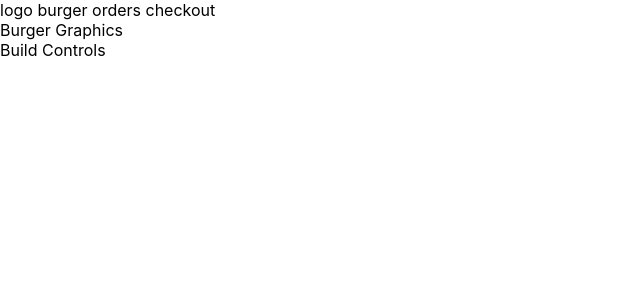
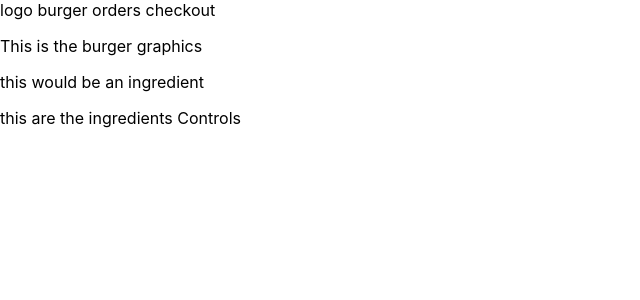
Before and after one commit to germancardenasm/burgerRestaurantOrderSystem, a React (Create React App) app: page / in a window 1280 px wide. Shown: the top 300 px of the page, without its empty margins (0-640 px from the left). Built offline with nearby package versions, Linux system fonts and the light colour scheme.

Commit message:
Create an Ingredietn functional component to represent the ingredients

```diff
--- /dev/null
+++ b/src/components/Burger/BurgerGraphic/BurgerGraphic.js
@@ -0,0 +1,13 @@
+import React from 'react'
+import Ingredient from '../Ingredient/Ingredient'
+
+const BurgerGraphic = () => {
+    return (
+        <div>
+            <p>This is the burger graphics</p>
+            <Ingredient />
+        </div>
+    )
+}
+
+export default BurgerGraphic
--- /dev/null
+++ b/src/components/Burger/Ingredient/Ingredient.js
@@ -0,0 +1,13 @@
+import React from 'react'
+
+const ingredient = (props) => {
+    let ingredient = null;
+    let classname = "bread_bottom"
+
+    ingredient= <div className={classname} />;
+    return (
+       <p>this would be an ingredient</p>
+    )
+}
+
+export default ingredient
--- a/src/containers/BurgerBuilder/BurgerBuilder.js
+++ b/src/containers/BurgerBuilder/BurgerBuilder.js
@@ -1,4 +1,5 @@
 import React, { Component } from 'react';
+import BurgerGraphic from '../../components/Burger/BurgerGraphic/BurgerGraphic'
 import Aux from '../../hoc/Aux'
 import './BurgerBuilder.css'
 
@@ -7,8 +8,8 @@ export default class BurgerBuilder extends Component {
     render() {
         return (
             <Aux>
-                <div>Burger Graphics</div>
-                <div>Build Controls</div>
+               <BurgerGraphic />
+                <div>this are the ingredients Controls</div>
             </Aux>
         )
     }
```
Also changed, not shown: src/components/Burger/BurgerGraphic/BurgerGraphic.css (added), src/components/Burger/Ingredient/Ingredients.css (added), src/components/Ingridient/Ingredient.css (deleted), src/components/Ingridient/Ingredient.js (deleted).
